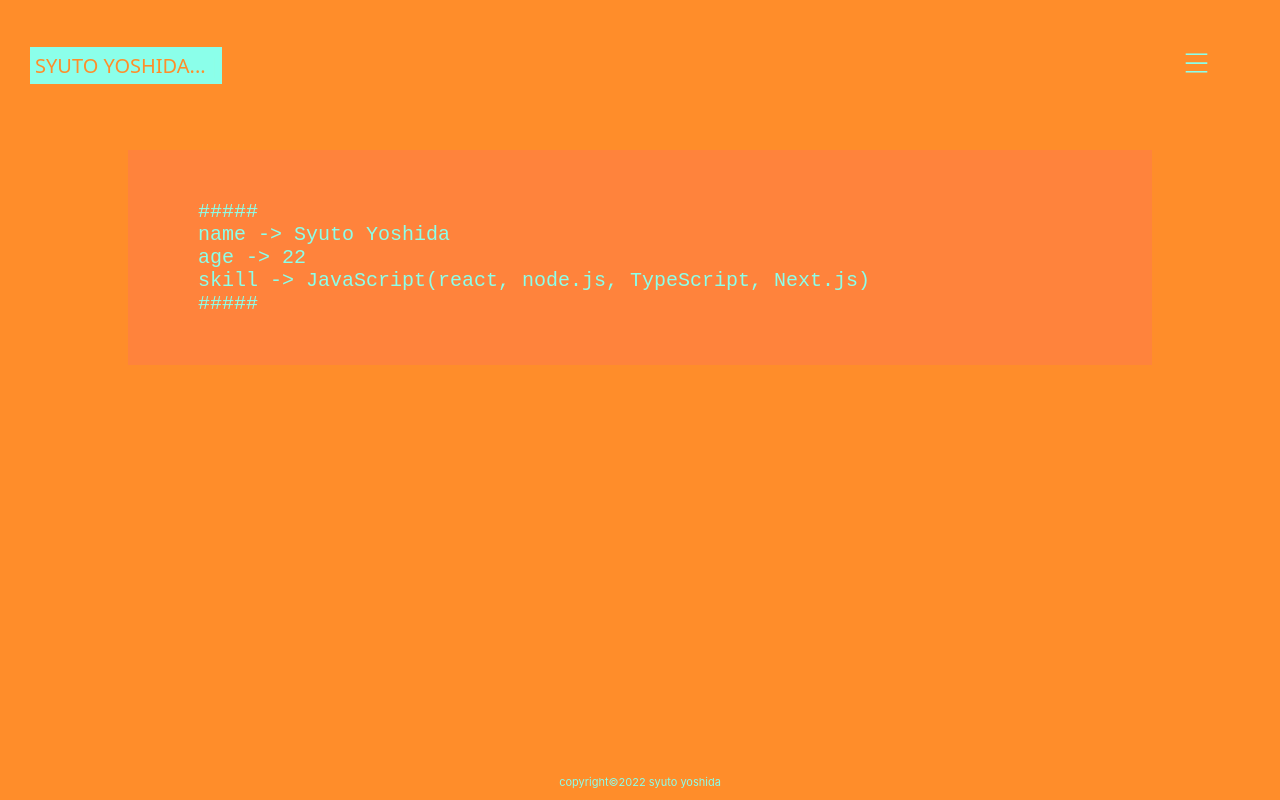
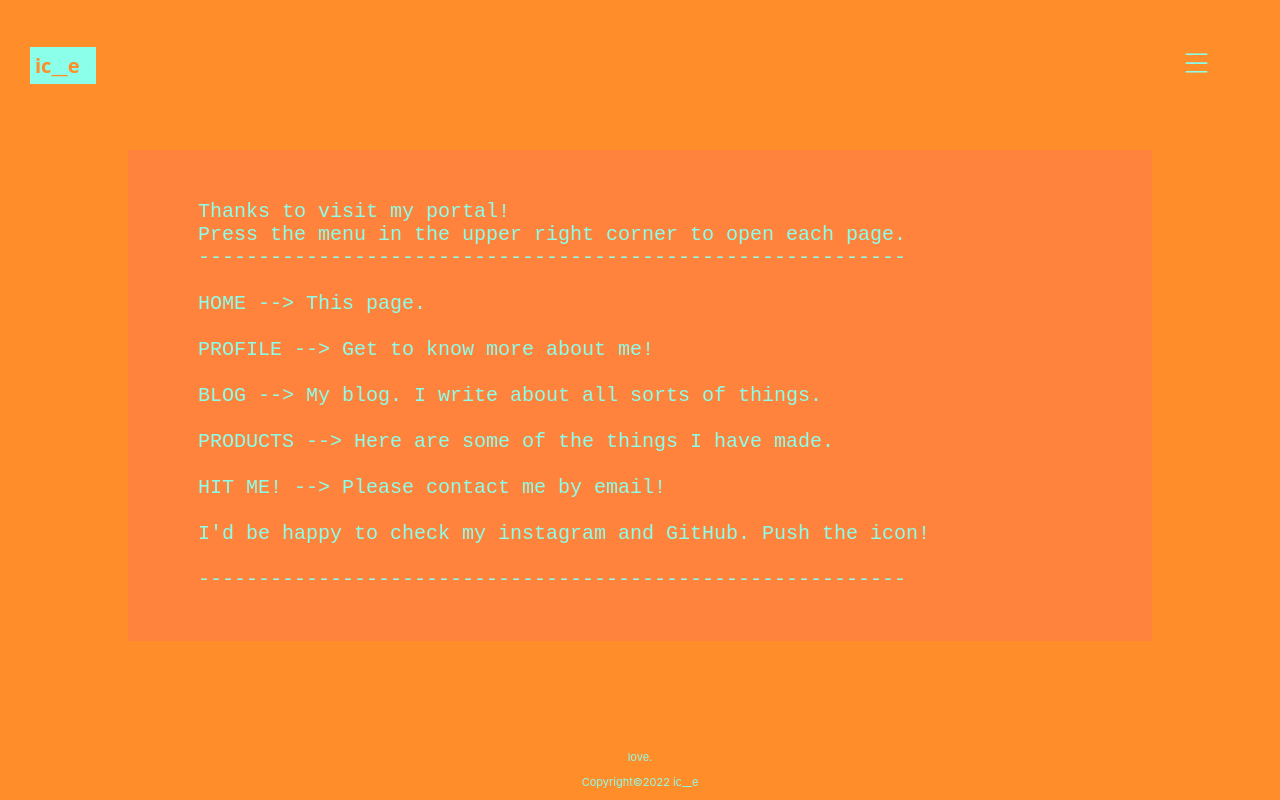
Before and after one commit to eyescreamm/ice-portal, a React (Create React App) app: page / in a window 1280 px wide. Built offline with nearby package versions, Linux system fonts and the light colour scheme; the HTML template or start-up script is replaced by a standard one.

Commit message:
view更新

```diff
--- a/src/components/FooterComponents/Footer.tsx
+++ b/src/components/FooterComponents/Footer.tsx
@@ -3,8 +3,8 @@ import React from "react"
 const Footer = () => {
   return (
     <div className="footer">
-      <p></p>
-      <p>copyright©2022 syuto yoshida</p>
+      <p>love.</p>
+      <p>Copyright©2022 ic__e</p>
     </div>
   )
 }
--- a/src/components/HeaderComponents/Header.tsx
+++ b/src/components/HeaderComponents/Header.tsx
@@ -6,9 +6,9 @@ const Header = () => {
   return (
     <header>
       <div className="logo">
-        <span style={{ fontFamily: "system-ui", fontWeight: "inherit" }}>
+        <span style={{ fontFamily: "system-ui", fontWeight: "bolder" }}>
         <Typewriter
-          words={['SYUTO YOSHIDA...', '...', '.......']}
+          words={["ic__e", "ic___e", "ic____e", "ic_____e"]}
           loop={0}
           cursor
           cursorStyle='|'
--- a/src/components/Home.tsx
+++ b/src/components/Home.tsx
@@ -5,11 +5,23 @@ const Home = () => {
   return (
     <div className="content-wrapper">
       <div className="content">
-        <Shuffle text={"#####"}/>
-        <Shuffle text={"name -> Syuto Yoshida"}/>
-        <Shuffle text={"age  -> 22"}/>
-        <Shuffle text={"skill -> JavaScript(react, node.js, TypeScript, Next.js)"}/>
-        <Shuffle text={"#####"}/>
+        <Shuffle text={"Thanks to visit my portal!"}/>
+        <Shuffle text={"Press the menu in the upper right corner to open each page."}/>
+        <Shuffle text={"-----------------------------------------------------------"}/>
+        <br/>
+        <Shuffle text={"HOME --> This page."}/>
+        <br/>
+        <Shuffle text={"PROFILE --> Get to know more about me!"}/>
+        <br/>
+        <Shuffle text={"BLOG --> My blog. I write about all sorts of things."}/>
+        <br/>
+        <Shuffle text={"PRODUCTS --> Here are some of the things I have made."}/>
+        <br/>
+        <Shuffle text={"HIT ME! --> Please contact me by email!"}/>
+        <br/>
+        <Shuffle text={"I'd be happy to check my instagram and GitHub. Push the icon!"}/>
+        <br/>
+        <Shuffle text={"-----------------------------------------------------------"}/>
       </div>
     </div>
   )
```
